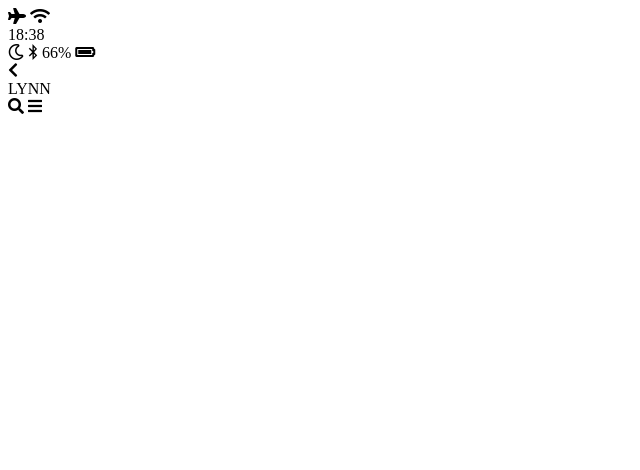
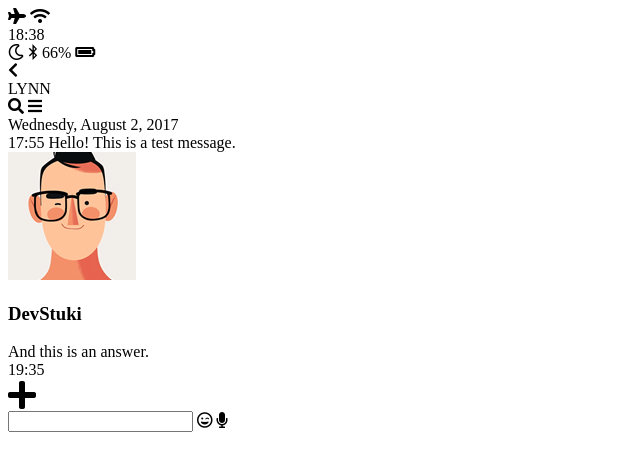
Before and after one commit to DevStuki/kakao-clone, a plain HTML site: page chat.html in a window 1280 px wide. Shown: the whole page, without its empty margins (0-640 px from the left). Drawn offline with Linux system fonts and the light colour scheme.

Commit message:
Chat is done!

```diff
--- a/chat.html
+++ b/chat.html
@@ -33,5 +33,36 @@
       </div>
     </div>
   </header>
+  <main class="chat">
+    <div class="date-divider">
+      <span class="date-divider__text">Wednesdy, August 2, 2017</span>
+    </div>
+    <div class="chat__message chat__message-from-me">
+      <span class="chat__message-time">17:55</span>
+      <span class="chat__message-body">
+        Hello! This is a test message.
+      </span>
+    </div>
+    <div class="chat__message chat__message-to-me">
+      <img src="images/Avatar.jpg" alt="" class="chat__message-avatar">
+      <div class="chat__message-center">
+        <h3 class="chat__message-username">DevStuki</h3>
+        <span class="chat__message-body">
+          And this is an answer.
+        </span>
+      </div>
+      <span class="chat__message-time">19:35</span>
+    </div>
+  </main>
+  <div class="type-message">
+    <i class="fas fa-plus fa-2x"></i>
+    <div class="type-message__input">
+      <input type="text">
+      <i class="far fa-grin-wink"></i>
+      <span class="record-message">
+        <i class="fas fa-microphone"></i>
+      </span>
+    </div>
+  </div>
 </body>
 </html>
```
Also changed, not shown: chats.html (+4 -0 lines).
